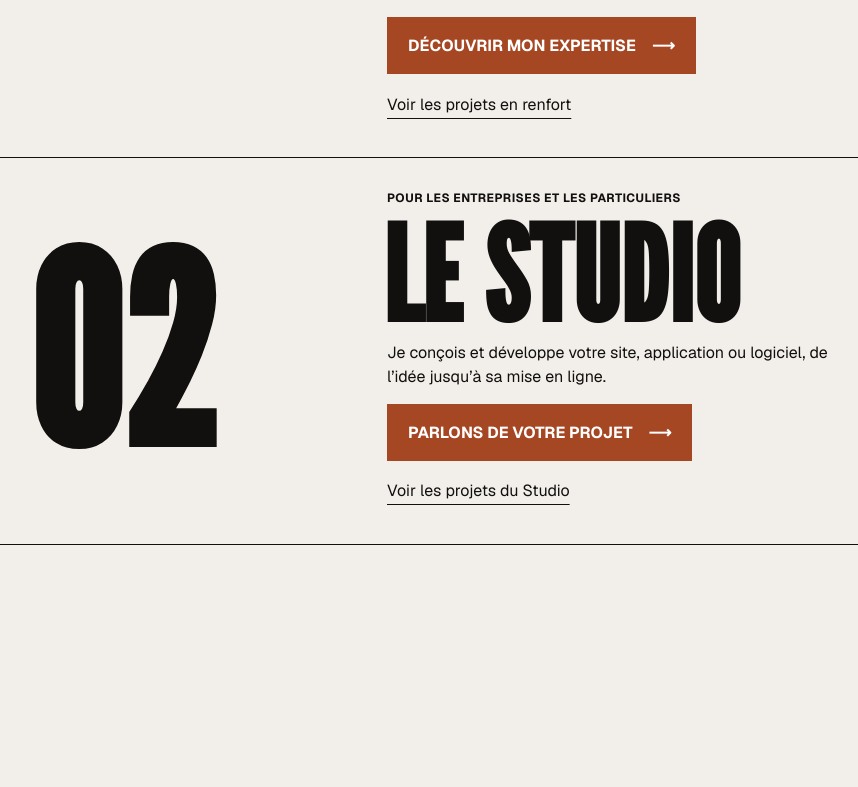
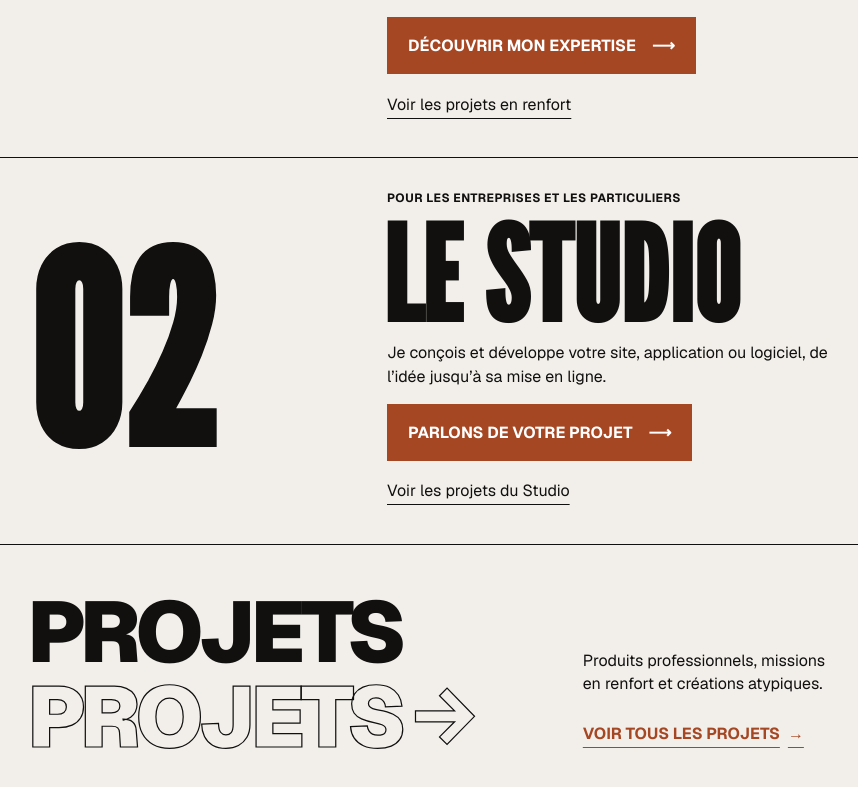
Before and after one commit to BaltiBlast/atypique-portofolio, a Next.js app: page / in a window 1280 px wide. Shown: the part 1145-1932 px from the top of the page, without its empty margins (204-1062 px from the left). Before the commit the page ends 1714 px from the top, so only its background shows below. Built offline with nearby package versions, Linux system fonts and the light colour scheme.

Commit message:
feat: ajouter la section Projets sur la page d'accueil

```diff
--- /dev/null
+++ b/app/components/ProjectsSection/ProjectsSection.jsx
@@ -0,0 +1,27 @@
+import Link from "next/link";
+import styles from "./ProjectsSection.module.css";
+
+export default function ProjectsSection() {
+  return (
+    <section className={styles.section} aria-labelledby="projects-title">
+      <div className={styles.heading}>
+        <h2 id="projects-title" className={styles.title}>
+          Projets
+        </h2>
+        <div className={styles.echo} aria-hidden="true">
+          <span>Projets</span>
+          <svg className={styles.arrow} viewBox="0 0 100 100" fill="none">
+            <path d="M8 42H65L43 20L54 9L94 50L54 91L43 80L65 58H8Z" />
+          </svg>
+        </div>
+      </div>
+      <div className={styles.content}>
+        <p className={styles.description}>Produits professionnels, missions en renfort et créations atypiques.</p>
+        <Link href="/projets/" className={styles.link}>
+          <span>Voir tous les projets</span>
+          <span aria-hidden="true">→</span>
+        </Link>
+      </div>
+    </section>
+  );
+}
--- /dev/null
+++ b/app/components/ProjectsSection/ProjectsSection.module.css
@@ -0,0 +1,85 @@
+.section {
+  container-type: inline-size;
+  display: grid;
+  grid-template-columns: minmax(0, 2fr) minmax(0, 1fr);
+  align-items: end;
+  gap: var(--space-lg);
+  padding-block: var(--space-projects-block);
+}
+
+.heading,
+.content {
+  min-width: 0;
+}
+
+.title,
+.echo {
+  font-family: var(--font-brand);
+  font-size: var(--font-size-projects-title);
+  font-weight: var(--font-weight-brand);
+  line-height: var(--line-height-projects-title);
+  letter-spacing: var(--letter-spacing-projects-title);
+  text-transform: uppercase;
+}
+
+.echo {
+  display: flex;
+  align-items: center;
+  gap: var(--space-sm);
+  margin-top: var(--space-sm);
+  color: transparent;
+  -webkit-text-stroke: var(--size-projects-outline) var(--color-text);
+}
+
+.arrow {
+  flex-shrink: 0;
+  width: var(--size-projects-arrow);
+  height: var(--size-projects-arrow);
+  stroke: var(--color-text);
+  stroke-width: var(--size-projects-outline);
+}
+
+.arrow path {
+  vector-effect: non-scaling-stroke;
+}
+
+.description {
+  font-size: var(--font-size-navigation-desktop);
+  line-height: var(--line-height-body);
+}
+
+.link {
+  display: inline-flex;
+  align-items: center;
+  gap: var(--space-sm);
+  max-width: 100%;
+  min-height: var(--size-interactive-min);
+  margin-top: var(--space-md);
+  color: var(--color-accent);
+  font-size: var(--font-size-navigation-desktop);
+  font-weight: var(--font-weight-bold);
+  line-height: var(--line-height-body);
+  text-transform: uppercase;
+  text-underline-offset: var(--space-sm);
+}
+
+.link:hover,
+.link:active {
+  color: var(--color-accent-hover);
+}
+
+.link:focus-visible {
+  outline: calc(var(--border-width) * 2) solid var(--color-accent);
+  outline-offset: var(--space-sm);
+}
+
+@media (width < 768px) {
+  .section {
+    grid-template-columns: minmax(0, 1fr);
+  }
+
+  .title,
+  .echo {
+    font-size: var(--font-size-projects-title-mobile);
+  }
+}
--- a/app/globals.css
+++ b/app/globals.css
@@ -25,6 +25,13 @@
   --layout-service-number-width: 28%;
   --layout-service-rule-width: 12cqw;
   --size-service-rule: clamp(2px, 0.8cqw, 8px);
+  --font-size-projects-title: 10.5cqw;
+  --font-size-projects-title-mobile: 14cqw;
+  --letter-spacing-projects-title: -0.055em;
+  --line-height-projects-title: 0.9;
+  --size-projects-outline: clamp(1px, 0.15cqw, 2px);
+  --size-projects-arrow: 0.8em;
+  --space-projects-block: clamp(var(--space-lg), 6cqw, var(--space-2xl));
   --line-height-display: 0.84;
   --line-height-heading: 0.9;
   --line-height-body: 1.45;
--- a/app/page.js
+++ b/app/page.js
@@ -1,5 +1,6 @@
 import Hero from "./components/Hero/Hero";
 import ServiceSection from "./components/ServiceSection/ServiceSection";
+import ProjectsSection from "./components/ProjectsSection/ProjectsSection";
 import styles from "./page.module.css";
 
 export const metadata = {
@@ -46,6 +47,7 @@ export default function Home() {
       {serviceSections.map((section) => (
         <ServiceSection key={section.id} {...section} />
       ))}
+      <ProjectsSection />
     </main>
   );
 }
```
